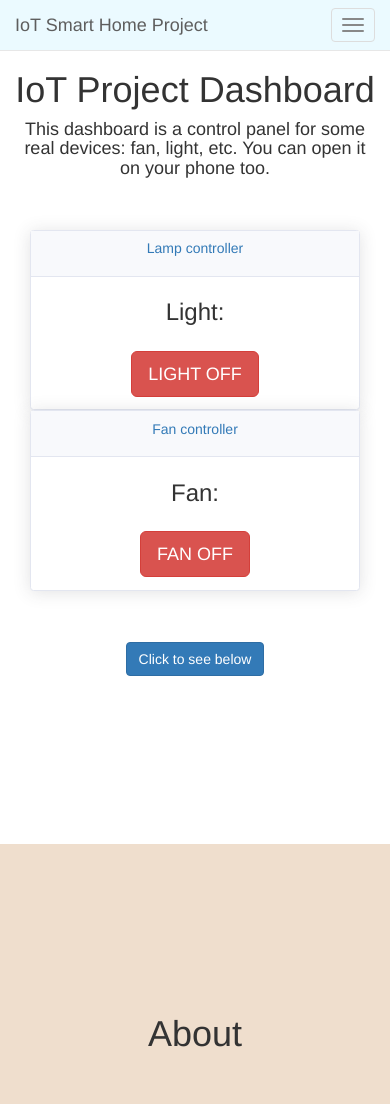
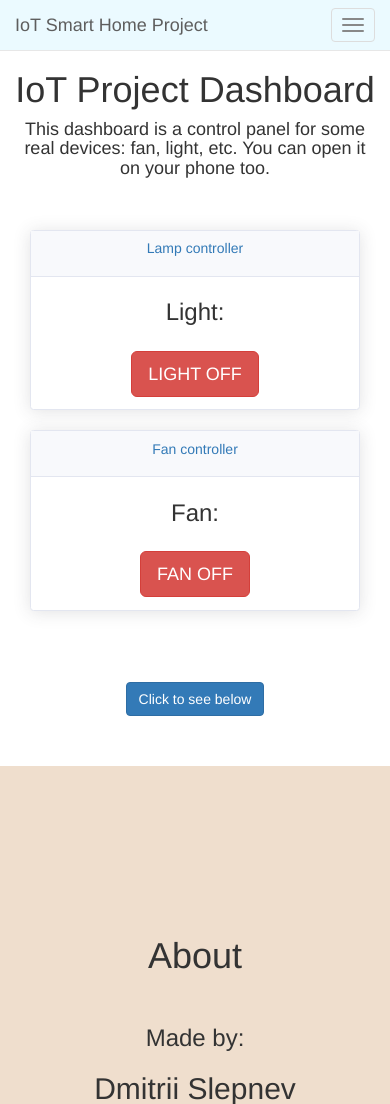
Before and after one commit to sdim2016/iot-project, a PHP site: page / in a window 390 px wide. Shown: the top 1104 px of the page. Run offline with PHP 8.4, Linux system fonts and the light colour scheme; the visitor is signed in with stand-in values (Sample User, id 1); some libraries are stand-ins or nearby versions.

Commit message:
Fixed the sections issue

```diff
--- a/css/custom.css
+++ b/css/custom.css
@@ -22,6 +22,7 @@ background-color: #f5e642;
     background-clip: border-box;
     border: 1px solid #e3e6f0;
     border-radius: .35rem;
+    margin-bottom: 20px;
 }
 
 .card-header {
--- a/css/sticky-menu.css
+++ b/css/sticky-menu.css
@@ -50,7 +50,8 @@ html {
 }
 @media screen and (max-width: 767px) {
   .welcome-section {
-    height: 100%;
+    margin-block-end: 50px;
+    height: fit-content;
     padding-top: 50px;
     text-align: center;
     background: #fff;
```
